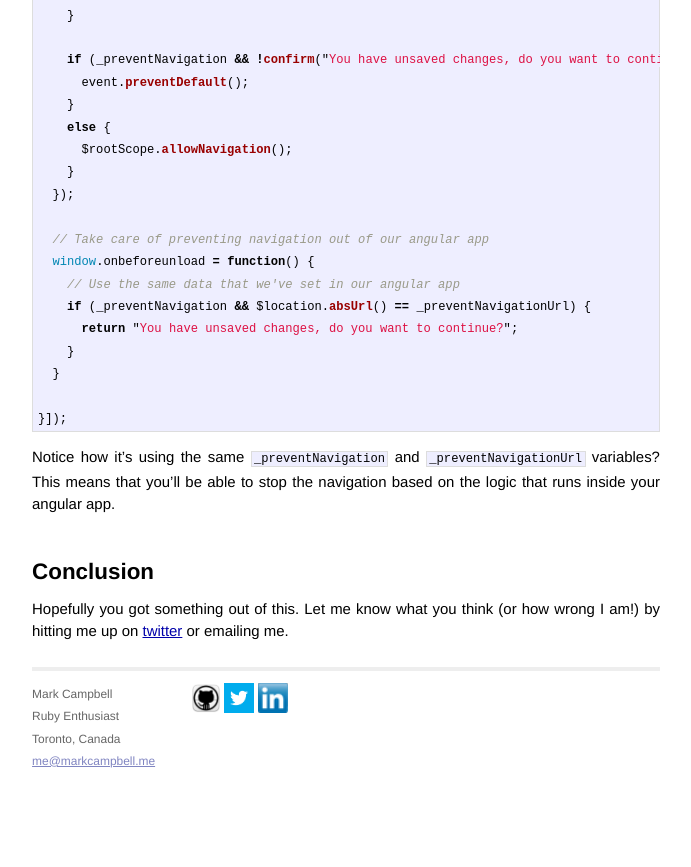
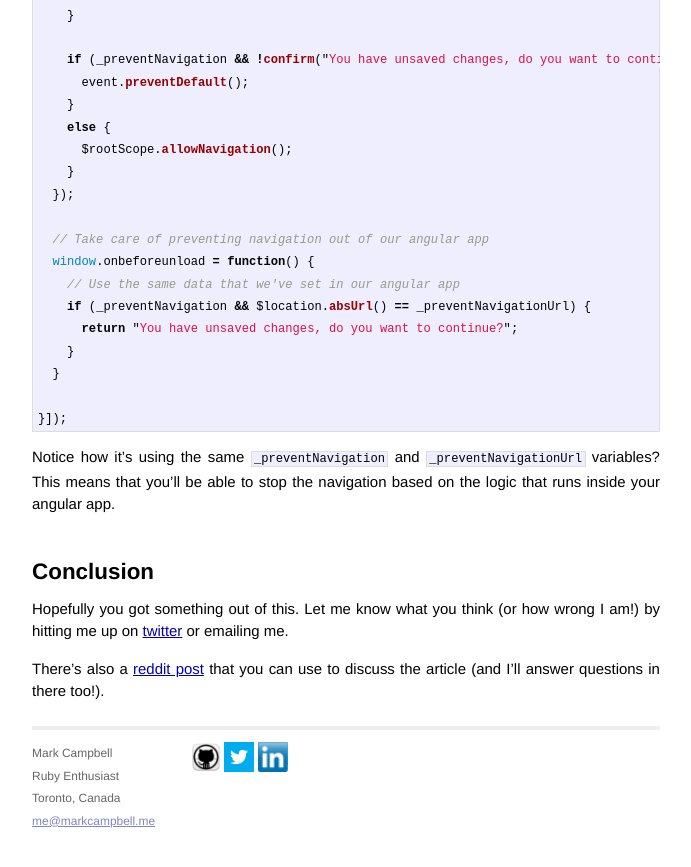
Before and after one commit to Nitrodist/markcampbell.me, a Jekyll site: the page built from _posts/2013-10-08-preventing-navigation-in-an-angularjs-project.markdown, in a window 1280 px wide and 900 px high, scrolled down 3606 px. Shown: the top 867 px of the window, without its empty margins (294-985 px from the left). Built offline with Jekyll 4.4.1, drawn with Linux system fonts in a browser that asks for light colours; before the commit the page ends 4446 px from its top, so only the background shows below that.

Commit message:
Add reddit link to 'Preventing Angular Navigation' post

```diff
--- a/_posts/2013-10-08-preventing-navigation-in-an-angularjs-project.markdown
+++ b/_posts/2013-10-08-preventing-navigation-in-an-angularjs-project.markdown
@@ -177,3 +177,5 @@ Notice how it's using the same `_preventNavigation` and `_preventNavigationUrl`
 ## Conclusion
 
 Hopefully you got something out of this. Let me know what you think (or how wrong I am!) by hitting me up on [twitter](https://twitter.com/Nitrodist) or emailing me.
+
+There's also a [reddit post](http://markcampbell.me/tutorial/2013/10/08/preventing-navigation-in-an-angularjs-project.html) that you can use to discuss the article (and I'll answer questions in there too!).
```
